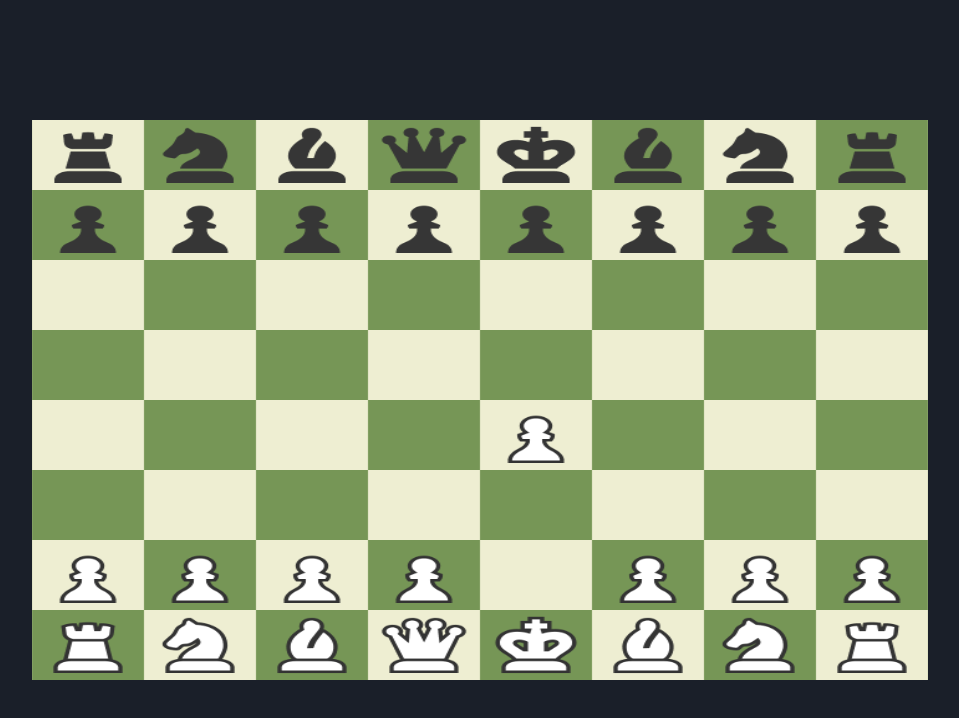
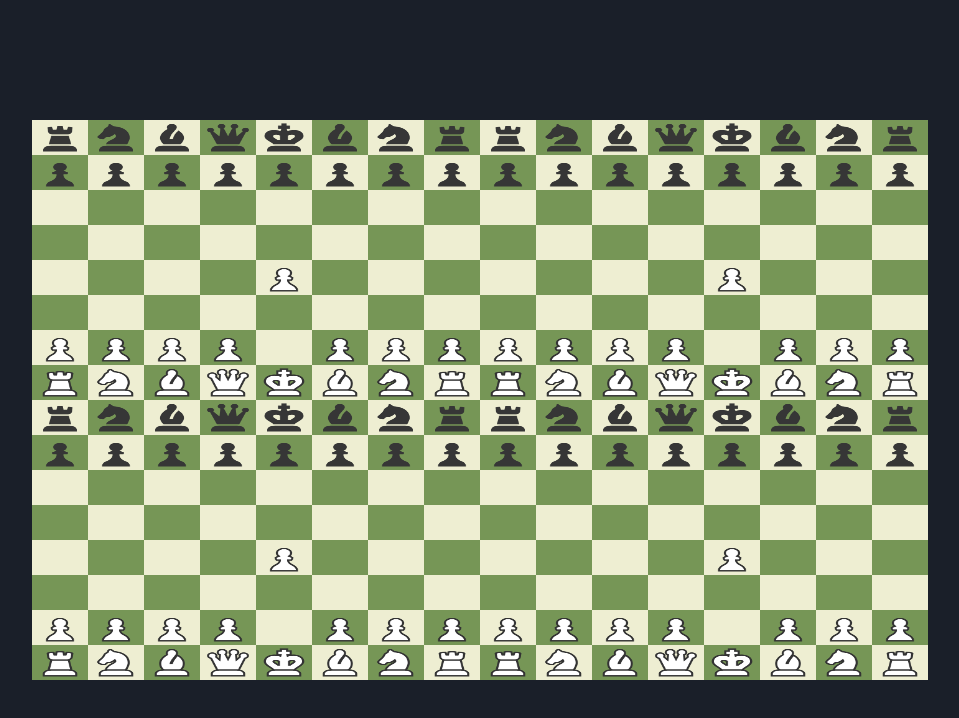
Before and after one commit to ianstjohn225/cos452-ianstjohn, a plain HTML site: page week09/index.html in a window 1280 px wide. Shown: the whole page, without its empty margins (160-1119 px from the left). Drawn offline with Linux system fonts and the light colour scheme.

Commit message:
Week 9 exercise

```diff
--- a/week09/index.html
+++ b/week09/index.html
@@ -59,8 +59,8 @@
     // TODO(student) (c): change every 1 in the UVs (the u, v columns) to 2 so the
     // UVs run past 1.0; otherwise REPEAT and CLAMP_TO_EDGE look the same.
     const data = new Float32Array([
-      -0.7,-0.7, 0,0,   0.7,-0.7, 1,0,   0.7,0.7, 1,1,
-      -0.7,-0.7, 0,0,   0.7, 0.7, 1,1,  -0.7,0.7, 0,1,
+      -0.7,-0.7, 0,0,   0.7,-0.7, 2,0,   0.7,0.7, 2,2,
+      -0.7,-0.7, 0,0,   0.7, 0.7, 2,2,  -0.7,0.7, 0,2,
     ]);
     const buffer = gl.createBuffer();
     gl.bindBuffer(gl.ARRAY_BUFFER, buffer);
@@ -95,6 +95,7 @@
       gl.texParameteri(gl.TEXTURE_2D, gl.TEXTURE_MAG_FILTER, gl.LINEAR);
     //   gl.texParameteri(gl.TEXTURE_2D, gl.TEXTURE_MAG_FILTER, gl.NEAREST);
       //Nearest has the image be more pixilate, which in the case of my image looks better
+      //Linear has the image soothed out and blurry
       render();
     };
     // TODO(student) (a): put your own image (PNG or JPG) next to index.html and
```
